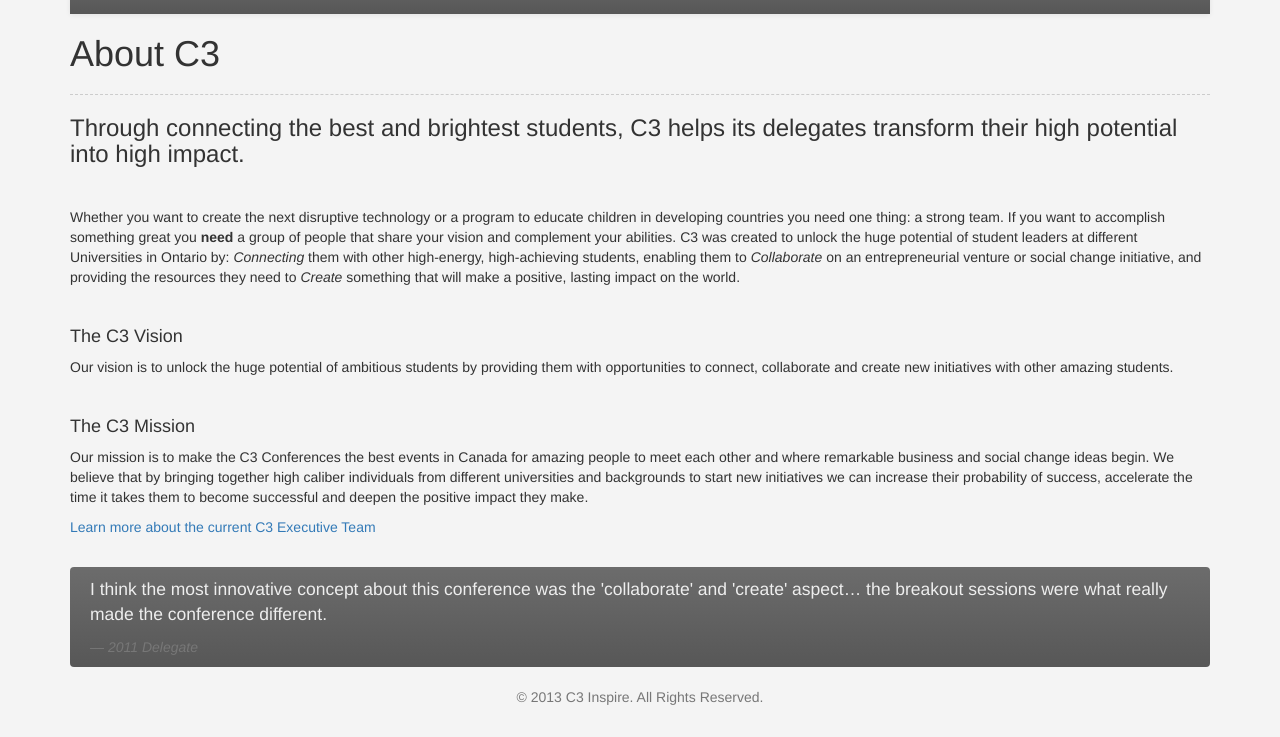
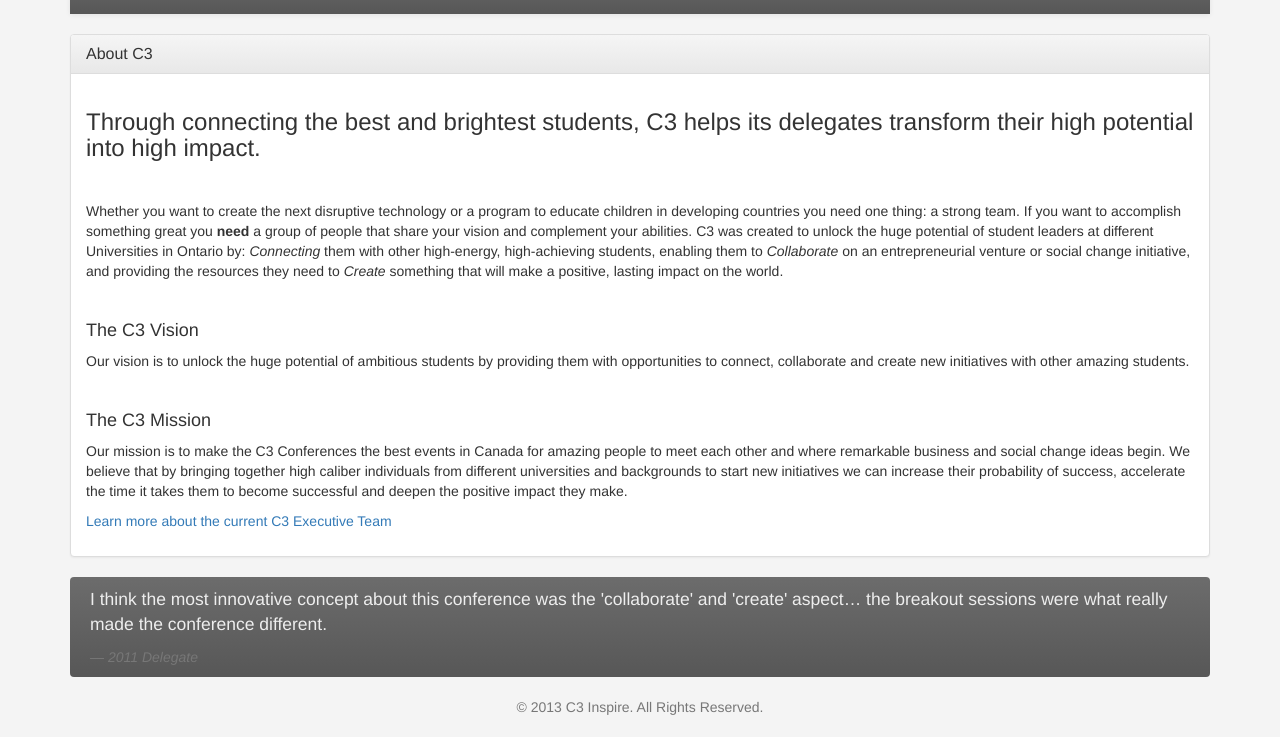
Before and after one commit to c3inspire/c3inspire.github.io, a Jekyll site: the page built from about.md, in a window 1280 px wide. Shown: the part 389-1126 px from the top of the page. Built offline with Jekyll 4.4.1, drawn with Linux system fonts in a browser that asks for light colours; nearby versions of some CDN libraries; Markdown is read by kramdown in place of the engine named in the settings.

Commit message:
Place page contents within panel, title in panel-heading

```diff
--- a/_includes/header.html
+++ b/_includes/header.html
@@ -1,5 +1,5 @@
 <div class="jumbotron">
-	<img src="http://c3inspire.com/wp-content/uploads/2013/09/C3Inspire.png" alt="C3 Inspire Logo" class="header-logo">
+	<a href="/"><img src="http://c3inspire.com/wp-content/uploads/2013/09/C3Inspire.png" alt="C3 Inspire Logo" class="header-logo"></a>
 </div>
 <nav class="navbar navbar-default" role="navigation">
 	<div class="navbar-header">
--- a/_layouts/default.html
+++ b/_layouts/default.html
@@ -15,8 +15,14 @@
 <body>
 	<div class="container">
 		{% include header.html %}
-		{{ content }}
-		<br>
+		<div class="panel panel-default">
+			<div class="panel-heading">
+				<h3 class="panel-title">{{ page.title }}</h3>
+			</div>
+			<div class="panel-body">
+				{{ content }}
+			</div>
+		</div>
 		{% include testimonials.html %}
 		{% include footer.html %}
 		<br>
--- a/about.md
+++ b/about.md
@@ -2,9 +2,6 @@
 layout: default
 title: About C3
 ---
-# {{ page.title }}
-***
-
 ### Through connecting the best and brightest students, C3 helps its delegates transform their high potential into high impact.
 
 <br>
```
Also changed, not shown: apply.md (+0 -3 lines), team.md (+0 -3 lines).
